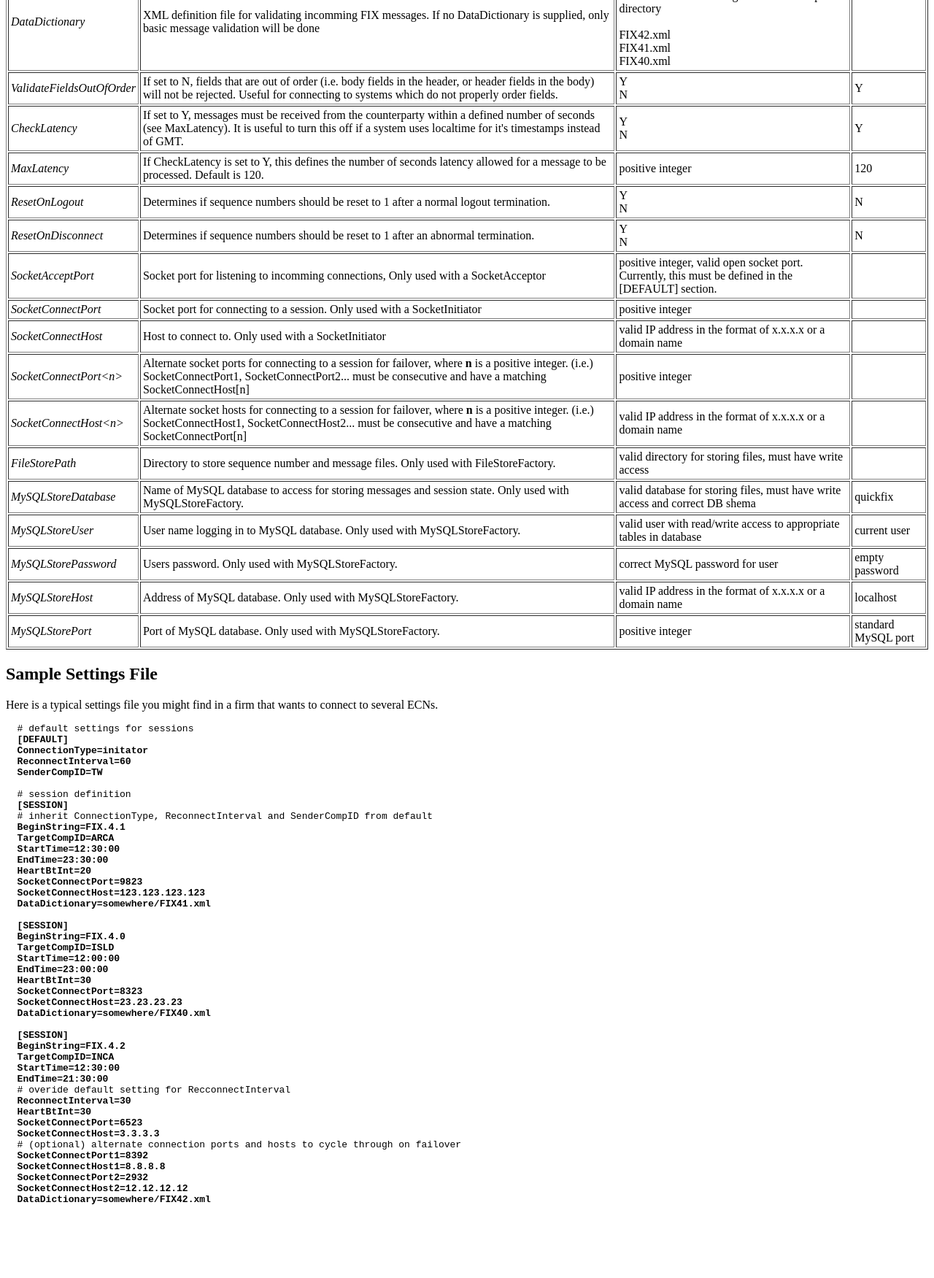
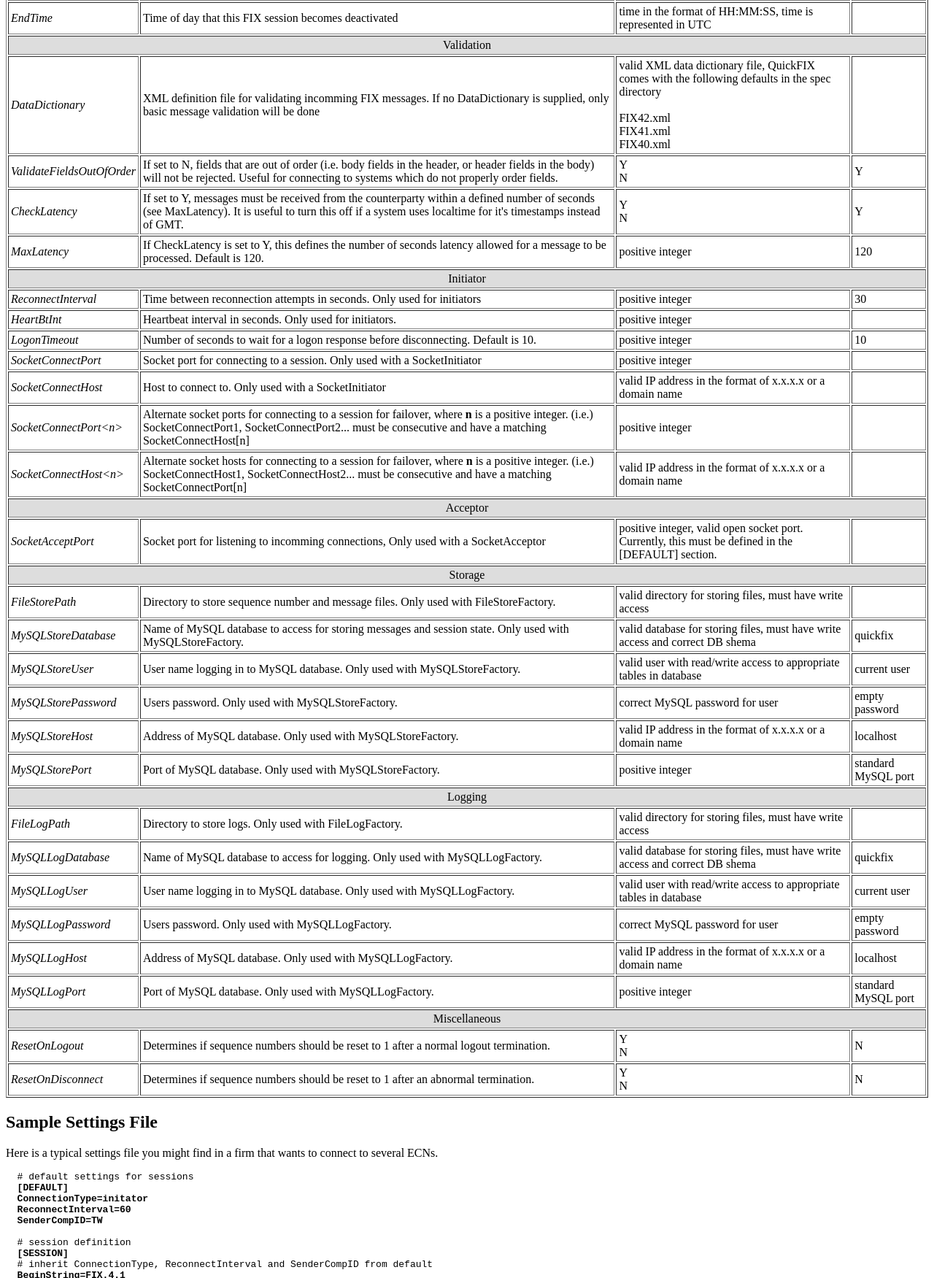
Before and after one commit to spinlockirqsave/quickfix, a plain HTML site: page quickfix/doc/html/configuration.html in a window 1280 px wide. Shown: the part 787-2538 px from the top of the page at 73% size. Before the commit the page ends 2466 px from the top, so only its background shows below. Drawn offline with Linux system fonts and the light colour scheme.

Commit message:
updating documentation

```diff
--- a/quickfix/doc/html/configuration.html
+++ b/quickfix/doc/html/configuration.html
@@ -36,6 +36,15 @@
   </p>
 
   <H2>QuickFIX Settings</H2>
+  <UL>
+    <LI><A HREF="#Session">Session</A></LI>
+    <LI><A HREF="#Validation">Validation</A></LI>
+    <LI><A HREF="#Initiator">Initiator</A></LI>
+    <LI><A HREF="#Acceptor">Acceptor</A></LI>
+    <LI><A HREF="#Storage">Storage</A></LI>
+    <LI><A HREF="#Logging">Logging</A></LI>
+    <LI><A HREF="#Sample Settings File">Sample Settings File</A></LI>
+  </UL>
   <TABLE BORDER=1 CELLSPACING=2 CELLPADDING=3 WIDTH="100%">
   <tbody>
   <TR ALIGN="left" VALIGN="middle">
@@ -44,116 +53,108 @@
     <TH>Valid Values</TH>
     <TH>Default</TH>
   </TR>
-  <TR ALIGN="left" VALIGN=middle">
+  <TR ALIGN="center" VALIGN="middle">
+    <TD COLSPAN="4" BGCOLOR="#DDDDDD"><A NAME="Session">Session</A></TD>
+  </TR>
+  <TR ALIGN="left" VALIGN="middle">
     <TD> <I>BeginString</I> </TD>
     <TD> Version of FIX this session should use </TD>
     <TD> FIX.4.2 <br> FIX.4.1 <br> FIX.4.0 </TD>
     <TD> </TD>
   </TR>
-  <TR ALIGN="left" VALIGN=middle">
+  <TR ALIGN="left" VALIGN="middle">
     <TD> <I>SenderCompID</I> </TD>
     <TD> Your ID as associated with this FIX session </TD>
     <TD> case-sensitive alpha-numeric string </TD>
     <TD> </TD>
   </TR>
-  <TR ALIGN="left" VALIGN=middle">
+  <TR ALIGN="left" VALIGN="middle">
     <TD> <I>TargetCompID</I> </TD>
     <TD> counter parties ID as associated with this FIX session </TD>
     <TD> case-sensitive alpha-numeric string </TD>
     <TD> </TD>
   </TR>
-  <TR ALIGN="left" VALIGN=middle">
+  <TR ALIGN="left" VALIGN="middle">
     <TD> <I>ConnectionType</I> </TD>
     <TD> Defines if session will act as an acceptor or an initiator </TD>
     <TD> initiator <br> acceptor </TD>
     <TD> </TD>
   </TR>
-  <TR ALIGN="left" VALIGN=middle">
-      <TD> <I>ReconnectInterval</I> </TD>
-      <TD> Time between reconnection attempts in seconds. Only used for initiators </TD>
-      <TD> positive integer </TD>
-      <TD> 30 </TD>
+  <TR ALIGN="left" VALIGN="middle">
+    <TD> <I>StartTime</I> </TD>
+    <TD> Time of day that this FIX session becomes activated </TD>
+    <TD> time in the format of HH:MM:SS, time is represented in UTC </TD>
+    <TD> </TD>
   </TR>
-  <TR ALIGN="left" VALIGN=middle">
-      <TD> <I>StartTime</I> </TD>
-      <TD> Time of day that this FIX session becomes activated </TD>
-      <TD> time in the format of HH:MM:SS, time is represented in UTC </TD>
-     <TD> </TD>
+  <TR ALIGN="left" VALIGN="middle">
+    <TD> <I>EndTime</I> </TD>
+    <TD> Time of day that this FIX session becomes deactivated </TD>
+    <TD> time in the format of HH:MM:SS, time is represented in UTC </TD>
+    <TD> </TD>
   </TR>
-  <TR ALIGN="left" VALIGN=middle">
-      <TD> <I>EndTime</I> </TD>
-      <TD> Time of day that this FIX session becomes deactivated </TD>
-      <TD> time in the format of HH:MM:SS, time is represented in UTC </TD>
-      <TD> </TD>
+
+  <TR ALIGN="center" VALIGN="middle">
+    <TD COLSPAN="4" BGCOLOR="#DDDDDD"><A NAME="Validation">Validation</A></TD>
   </TR>
-  <TR ALIGN="left" VALIGN=middle">
+  <TR ALIGN="left" VALIGN="middle">
+    <TD> <I>DataDictionary</I> </TD>
+    <TD> XML definition file for validating incomming FIX messages. If no DataDictionary is supplied, only basic message validation will be done</TD>
+    <TD> valid XML data dictionary file, QuickFIX comes with the following defaults in the spec directory<br><br>FIX42.xml <br>FIX41.xml <br>FIX40.xml </TD>
+    <TD> </TD>
+  </TR>
+  <TR ALIGN="left" VALIGN="middle">
+    <TD> <I>ValidateFieldsOutOfOrder</I> </TD>
+    <TD> If set to N, fields that are out of order (i.e. body fields in the header, or header fields in the body) will not be rejected. Useful for connecting to systems which do not properly order fields.</TD>
+    <TD> Y<br>N</TD>
+    <TD> Y </TD>
+  </TR>
+  <TR ALIGN="left" VALIGN="middle">
+    <TD> <I>CheckLatency</I> </TD>
+    <TD> If set to Y, messages must be received from the counterparty within a defined number of seconds (see MaxLatency). It is useful to turn this off if a system uses localtime for it's timestamps instead of GMT.</TD>
+    <TD> Y<br>N</TD>
+    <TD> Y </TD>
+  </TR>
+  <TR ALIGN="left" VALIGN="middle">
+    <TD> <I>MaxLatency</I> </TD>
+    <TD> If CheckLatency is set to Y, this defines the number of seconds latency allowed for a message to be processed. Default is 120.</TD>
+    <TD> positive integer</TD>
+    <TD> 120 </TD>
+  </TR>
+
+  <TR ALIGN="center" VALIGN="middle">
+    <TD COLSPAN="4" BGCOLOR="#DDDDDD"><A NAME="Initiator">Initiator</A></TD>
+  </TR>
+  <TR ALIGN="left" VALIGN="middle">
+    <TD> <I>ReconnectInterval</I> </TD>
+    <TD> Time between reconnection attempts in seconds. Only used for initiators </TD>
+    <TD> positive integer </TD>
+    <TD> 30 </TD>
+  </TR>
+  <TR ALIGN="left" VALIGN="middle">
     <TD> <I>HeartBtInt</I> </TD>
     <TD> Heartbeat interval in seconds. Only used for initiators. </TD>
     <TD> positive integer </TD>
     <TD> </TD>
   </TR>
-  <TR ALIGN="left" VALIGN=middle">
+  <TR ALIGN="left" VALIGN="middle">
     <TD> <I>LogonTimeout</I> </TD>
     <TD> Number of seconds to wait for a logon response before disconnecting. Default is 10.</TD>
     <TD> positive integer </TD>
     <TD> 10 </TD>
   </TR>
-  <TR ALIGN="left" VALIGN=middle">
-    <TD> <I>DataDictionary</I> </TD>
-    <TD> XML definition file for validating incomming FIX messages. If no DataDictionary is supplied, only basic message validation will be done</TD>
-    <TD> valid XML data dictionary file, QuickFIX comes with the following defaults in the spec directory<br><br>FIX42.xml <br>FIX41.xml <br>FIX40.xml </TD>
-    <TD> </TD>
-  </TR>
-  <TR ALIGN="left" VALIGN=middle">
-    <TD> <I>ValidateFieldsOutOfOrder</I> </TD>
-    <TD> If set to N, fields that are out of order (i.e. body fields in the header, or header fields in the body) will not be rejected. Useful for connecting to systems which do not properly order fields.</TD>
-    <TD> Y<br>N</TD>
-    <TD> Y </TD>
-  </TR>
-  <TR ALIGN="left" VALIGN=middle">
-    <TD> <I>CheckLatency</I> </TD>
-    <TD> If set to Y, messages must be received from the counterparty within a defined number of seconds (see MaxLatency). It is useful to turn this off if a system uses localtime for it's timestamps instead of GMT.</TD>
-    <TD> Y<br>N</TD>
-    <TD> Y </TD>
-  </TR>
-  <TR ALIGN="left" VALIGN=middle">
-    <TD> <I>MaxLatency</I> </TD>
-    <TD> If CheckLatency is set to Y, this defines the number of seconds latency allowed for a message to be processed. Default is 120.</TD>
-    <TD> positive integer</TD>
-    <TD> 120 </TD>
-  </TR>
-  <TR ALIGN="left" VALIGN=middle">
-    <TD> <I>ResetOnLogout</I> </TD>
-    <TD> Determines if sequence numbers should be reset to 1 after a normal logout termination. </TD>
-    <TD> Y<br>N</TD>
-    <TD> N </TD>
-  </TR>
-  <TR ALIGN="left" VALIGN=middle">
-    <TD> <I>ResetOnDisconnect</I> </TD>
-    <TD> Determines if sequence numbers should be reset to 1 after an abnormal termination. </TD>
-    <TD> Y<br>N</TD>
-    <TD> N </TD>
-  </TR>
-  <TR ALIGN="left" VALIGN=middle">
-    <TD> <I>SocketAcceptPort</I> </TD>
-    <TD> Socket port for listening to incomming connections, Only used with a SocketAcceptor </TD>
-    <TD> positive integer, valid open socket port. Currently, this must be defined in the [DEFAULT]
-    	 section.</TD>
-    <TD> </TD>
-  </TR>
-  <TR ALIGN="left" VALIGN=middle">
+  <TR ALIGN="left" VALIGN="middle">
     <TD> <I>SocketConnectPort</I> </TD>
     <TD> Socket port for connecting to a session. Only used with a SocketInitiator </TD>
     <TD> positive integer </TD>
     <TD> </TD>
   </TR>
-  <TR ALIGN="left" VALIGN=middle">
+  <TR ALIGN="left" VALIGN="middle">
     <TD> <I>SocketConnectHost</I> </TD>
     <TD> Host to connect to. Only used with a SocketInitiator </TD>
     <TD> valid IP address in the format of x.x.x.x or a domain name </TD>
     <TD> </TD>
   </TR>
-  <TR ALIGN="left" VALIGN=middle">
+  <TR ALIGN="left" VALIGN="middle">
     <TD> <I>SocketConnectPort&lt;n&gt;</I> </TD>
     <TD> Alternate socket ports for connecting to a session for failover, where <B>n</B> is a
   	     positive integer. (i.e.) SocketConnectPort1, SocketConnectPort2... must be consecutive
@@ -161,7 +162,7 @@
     <TD> positive integer </TD>
     <TD> </TD>
     </TR>
-  <TR ALIGN="left" VALIGN=middle">
+  <TR ALIGN="left" VALIGN="middle">
     <TD> <I>SocketConnectHost&lt;n&gt;</I> </TD>
     <TD> Alternate socket hosts for connecting to a session for failover, where <B>n</B> is a
          positive integer. (i.e.) SocketConnectHost1, SocketConnectHost2... must be consecutive
@@ -169,46 +170,118 @@
     <TD> valid IP address in the format of x.x.x.x or a domain name </TD>
     <TD> </TD>
   </TR>
-  <TR ALIGN="left" VALIGN=middle">
+
+  <TR ALIGN="center" VALIGN="middle">
+    <TD COLSPAN="4" BGCOLOR="#DDDDDD"><A NAME="Acceptor">Acceptor</A></TD>
+  </TR>
+  <TR ALIGN="left" VALIGN="middle">
+    <TD> <I>SocketAcceptPort</I> </TD>
+    <TD> Socket port for listening to incomming connections, Only used with a SocketAcceptor </TD>
+    <TD> positive integer, valid open socket port. Currently, this must be defined in the [DEFAULT]
+         section.</TD>
+    <TD> </TD>
+  </TR>
+
+  <TR ALIGN="center" VALIGN="middle">
+    <TD COLSPAN="4" BGCOLOR="#DDDDDD"><A NAME="Storage">Storage</A></TD>
+  </TR>
+  <TR ALIGN="left" VALIGN="middle">
     <TD> <I>FileStorePath</I> </TD>
     <TD> Directory to store sequence number and message files. Only used with FileStoreFactory. </TD>
     <TD> valid directory for storing files, must have write access </TD>
     <TD> </TD>
   </TR>
-  <TR ALIGN="left" VALIGN=middle">
+  <TR ALIGN="left" VALIGN="middle">
     <TD> <I>MySQLStoreDatabase</I> </TD>
     <TD> Name of MySQL database to access for storing messages and session state. Only used with
          MySQLStoreFactory. </TD>
     <TD> valid database for storing files, must have write access and correct DB shema </TD>
     <TD> quickfix </TD>
-  <TR ALIGN="left" VALIGN=middle">
+  <TR ALIGN="left" VALIGN="middle">
     <TD> <I>MySQLStoreUser</I> </TD>
     <TD> User name logging in to MySQL database. Only used with MySQLStoreFactory. </TD>
     <TD> valid user with read/write access to appropriate tables in database </TD>
     <TD> current user </TD>
   </TR>
-  <TR ALIGN="left" VALIGN=middle">
+  <TR ALIGN="left" VALIGN="middle">
     <TD> <I>MySQLStorePassword</I> </TD>
     <TD> Users password. Only used with MySQLStoreFactory. </TD>
     <TD> correct MySQL password for user </TD>
     <TD> empty password </TD>
   </TR>
-  <TR ALIGN="left" VALIGN=middle">
+  <TR ALIGN="left" VALIGN="middle">
     <TD> <I>MySQLStoreHost</I> </TD>
     <TD> Address of MySQL database. Only used with MySQLStoreFactory. </TD>
     <TD> valid IP address in the format of x.x.x.x or a domain name </TD>
     <TD> localhost </TD>
   </TR>
-  <TR ALIGN="left" VALIGN=middle">
+  <TR ALIGN="left" VALIGN="middle">
     <TD> <I>MySQLStorePort</I> </TD>
     <TD> Port of MySQL database. Only used with MySQLStoreFactory. </TD>
     <TD> positive integer </TD>
     <TD> standard MySQL port </TD>
   </TR>
+
+  <TR ALIGN="center" VALIGN="middle">
+    <TD COLSPAN="4" BGCOLOR="#DDDDDD"><A NAME="Logging">Logging</A></TD>
+  </TR>
+  <TR ALIGN="left" VALIGN="middle">
+    <TD> <I>FileLogPath</I> </TD>
+    <TD> Directory to store logs. Only used with FileLogFactory. </TD>
+    <TD> valid directory for storing files, must have write access </TD>
+    <TD> </TD>
+  </TR>
+  <TR ALIGN="left" VALIGN="middle">
+    <TD> <I>MySQLLogDatabase</I> </TD>
+    <TD> Name of MySQL database to access for logging. Only used with
+         MySQLLogFactory. </TD>
+    <TD> valid database for storing files, must have write access and correct DB shema </TD>
+    <TD> quickfix </TD>
+  <TR ALIGN="left" VALIGN="middle">
+    <TD> <I>MySQLLogUser</I> </TD>
+    <TD> User name logging in to MySQL database. Only used with MySQLLogFactory. </TD>
+    <TD> valid user with read/write access to appropriate tables in database </TD>
+    <TD> current user </TD>
+  </TR>
+  <TR ALIGN="left" VALIGN="middle">
+    <TD> <I>MySQLLogPassword</I> </TD>
+    <TD> Users password. Only used with MySQLLogFactory. </TD>
+    <TD> correct MySQL password for user </TD>
+    <TD> empty password </TD>
+  </TR>
+  <TR ALIGN="left" VALIGN="middle">
+    <TD> <I>MySQLLogHost</I> </TD>
+    <TD> Address of MySQL database. Only used with MySQLLogFactory. </TD>
+    <TD> valid IP address in the format of x.x.x.x or a domain name </TD>
+    <TD> localhost </TD>
+  </TR>
+  <TR ALIGN="left" VALIGN="middle">
+    <TD> <I>MySQLLogPort</I> </TD>
+    <TD> Port of MySQL database. Only used with MySQLLogFactory. </TD>
+    <TD> positive integer </TD>
+    <TD> standard MySQL port </TD>
+  </TR>
+
+
+  <TR ALIGN="center" VALIGN="middle">
+    <TD COLSPAN="4" BGCOLOR="#DDDDDD"><A NAME="Miscellaneous">Miscellaneous</A></TD>
+  </TR>
+  <TR ALIGN="left" VALIGN="middle">
+    <TD> <I>ResetOnLogout</I> </TD>
+    <TD> Determines if sequence numbers should be reset to 1 after a normal logout termination. </TD>
+    <TD> Y<br>N</TD>
+    <TD> N </TD>
+  </TR>
+  <TR ALIGN="left" VALIGN="middle">
+    <TD> <I>ResetOnDisconnect</I> </TD>
+    <TD> Determines if sequence numbers should be reset to 1 after an abnormal termination. </TD>
+    <TD> Y<br>N</TD>
+    <TD> N </TD>
+  </TR>
   </tbody>
   </TABLE>
 
-  <H2>Sample Settings File</H2>
+  <H2><A NAME="Sample Settings File">Sample Settings File</A></H2>
   <p>
     Here is a typical settings file you might find in a firm that wants to connect to several ECNs.
   </p>
```
Also changed, not shown: quickfix/doc/html/install.html (+2 -3 lines), quickfix/doc/html/project.html (+2 -0 lines), 1 other file.
